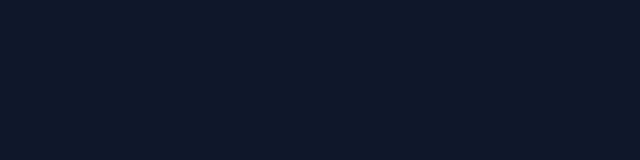
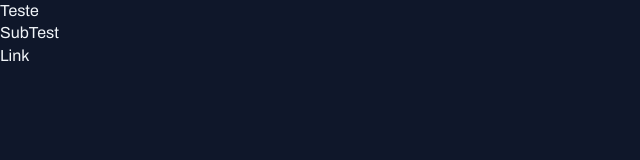
Before and after one commit to Anderson-reis7/portal-de-noticias, a plain HTML site: page index.html in a window 1280 px wide. Shown: the whole page, without its empty margins (0-640 px from the left). Drawn offline with Linux system fonts and the light colour scheme.

Commit message:
aplicando fontes no projeto

```diff
--- a/index.html
+++ b/index.html
@@ -2,11 +2,18 @@
 <html lang="pt-br">
   <head>
     <meta charset="UTF-8">
+    <link rel="preconnect" href="https://fonts.googleapis.com">
+    <link rel="preconnect" href="https://fonts.gstatic.com" crossorigin>
+    <link
+      href="https://fonts.googleapis.com/css2?family=Archivo:ital,wght@0,100..900;1,100..900&display=swap"
+      rel="stylesheet">
     <link rel="stylesheet" href="./styles/index.css">
     <meta name="viewport" content="width=device-width, initial-scale=1.0">
     <title>Portal de Notícias</title>
   </head>
   <body>
-
+    <h1>Teste</h1>
+    <h2>SubTest</h2>
+    <a href="#">Link</a>
   </body>
 </html>
--- a/styles/global.css
+++ b/styles/global.css
@@ -14,9 +14,30 @@
   --text-color-primary: #F1F5F9;
   --text-color-secondary: #CBD5E1;
 
+  --font-family: "Archivo", sans-serif;
+  --h1: 800 24px/135% var(--font-family);
+  --h2: 800 16px/140% var(--font-family);
+  --h3: 800 14px/140% var(--font-family);
+  --text-span: 600 14px/145% var(--font-family);
+  --text: 400 16px/140% var(--font-family);
+  --text-sm: 400 14px/140% var(--font-family);
 }
 
 body {
+  font: var(--text);
   color: var(--text-color-primary);
   background: var(--bg-color);
 }
+
+a {
+  text-decoration: none;
+  color: inherit;
+}
+
+a:hover {
+  color: var(--brand-color-light);
+}
+
+h1, h2, h3 {
+  font: inherit;
+}
```
Lines whose indentation alone changed are shown as unchanged.
